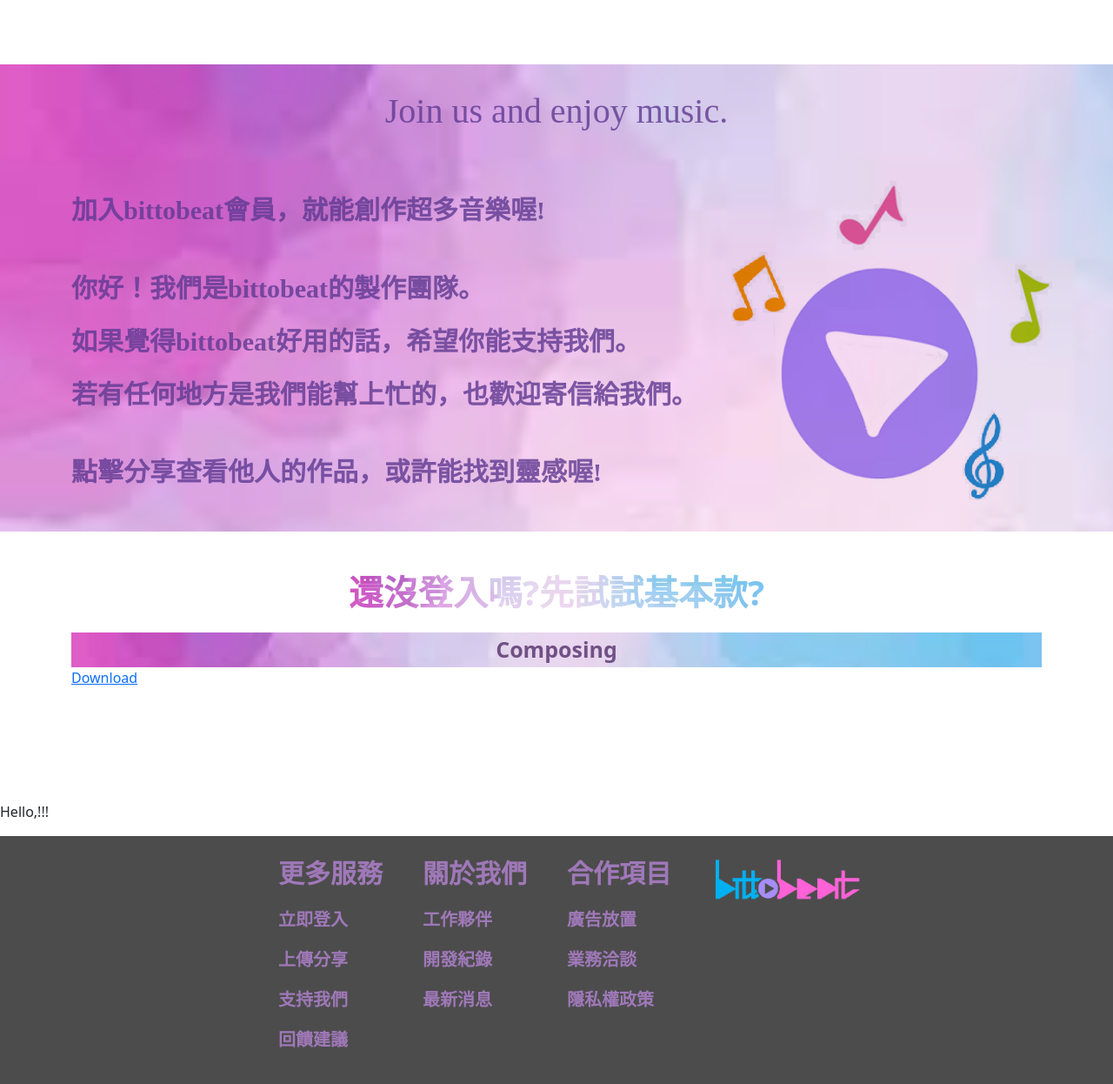
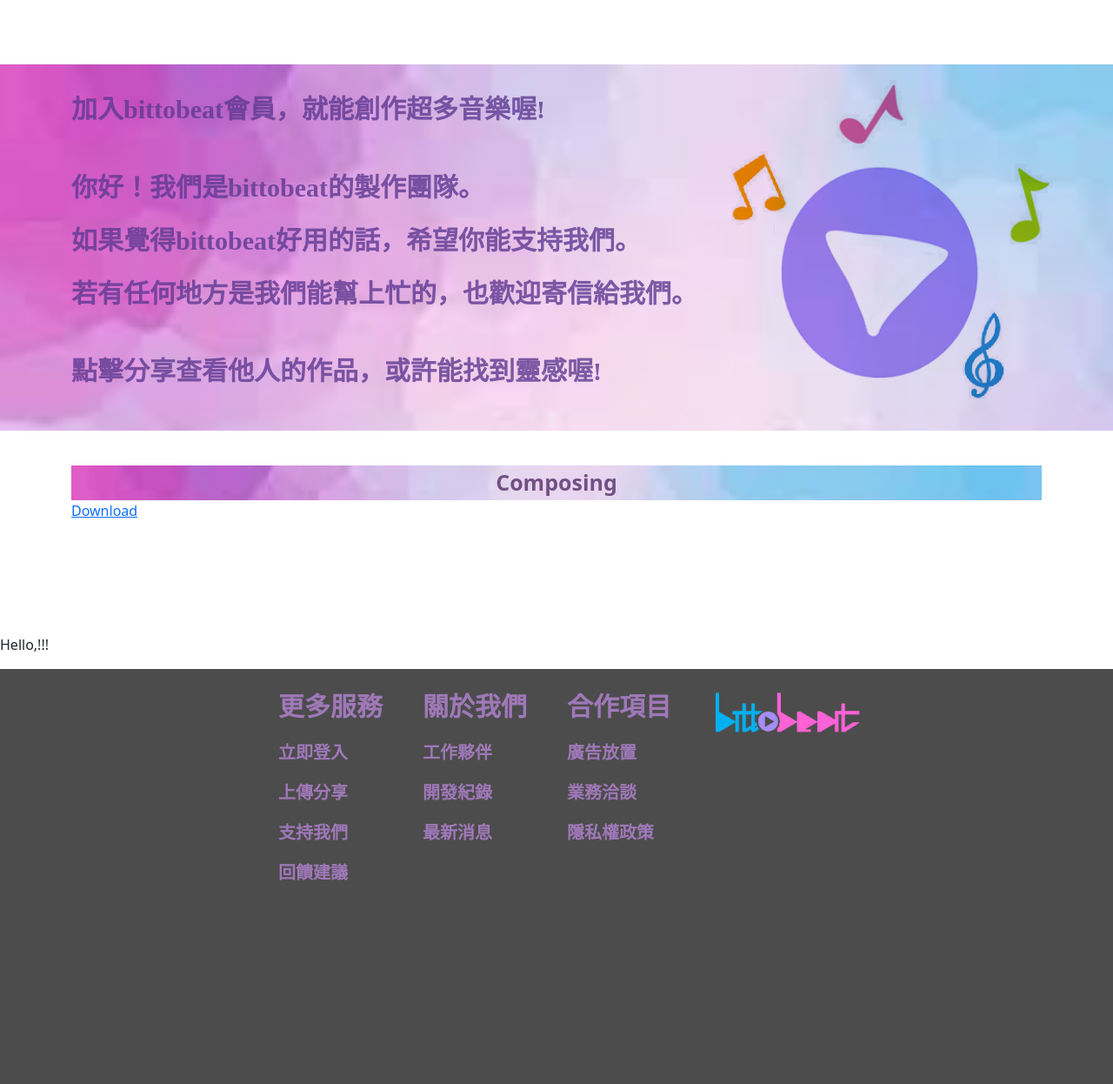
Before and after one commit to Jibanyan-FCU/ml_music_composer, a Flask app: page / in a window 1280 px wide. Shown: the part 76-1322 px from the top of the page at 87% size. After the commit the page ends 1088 px from the top, so only its background shows below. Run offline with Flask 2, Linux system fonts and the light colour scheme; some libraries are stand-ins or nearby versions.

Commit message:
clear words

```diff
--- a/source/web/templates/index.html
+++ b/source/web/templates/index.html
@@ -9,12 +9,7 @@
             <div class="jumbotorn">
                 <div class="container">
                     <div class="row">
-
-                        <div class="col-md-12 title">
-                            <h1 class="text-center col-md-12">Join us and enjoy music.</h1>
-                        </div>
-
-                        <div class="col-md-12">
+                         <div class="col-md-12">
                             <div class="row">
                                 <div class="col-md-8 text-left">
                                     <br>
@@ -50,11 +45,6 @@
         <section id="operate">
             <div class="jumbotorn">
                 <div class="container">
-                    <div class="row">
-                        <div class="col-md-6 offset-3 text-center">
-                            <p class="operate_title">還沒登入嗎?先試試基本款?</p>
-                        </div>
-                    </div>
                     <form method='get/post' action="compose">
                         <!--
                         <div class="row">
```
